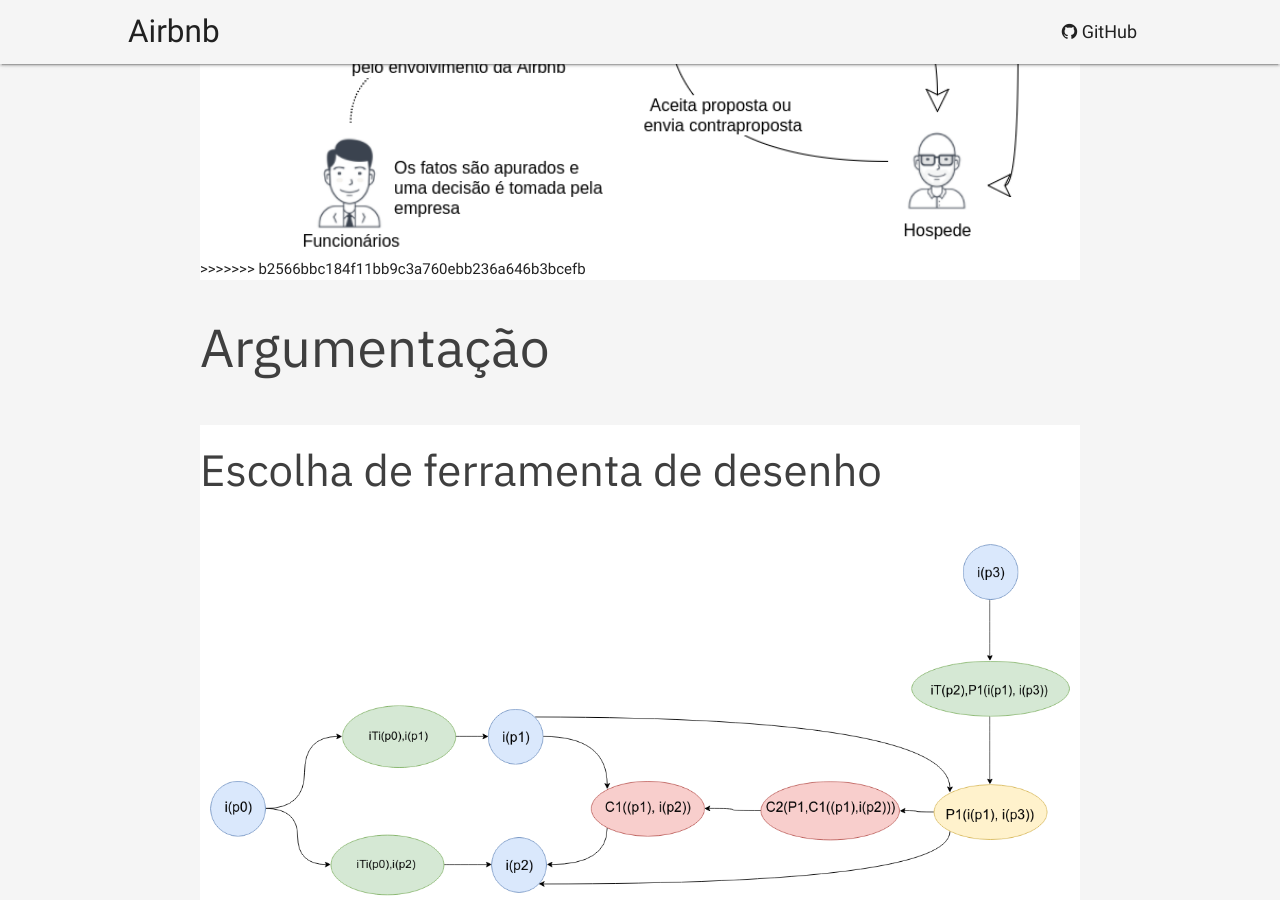
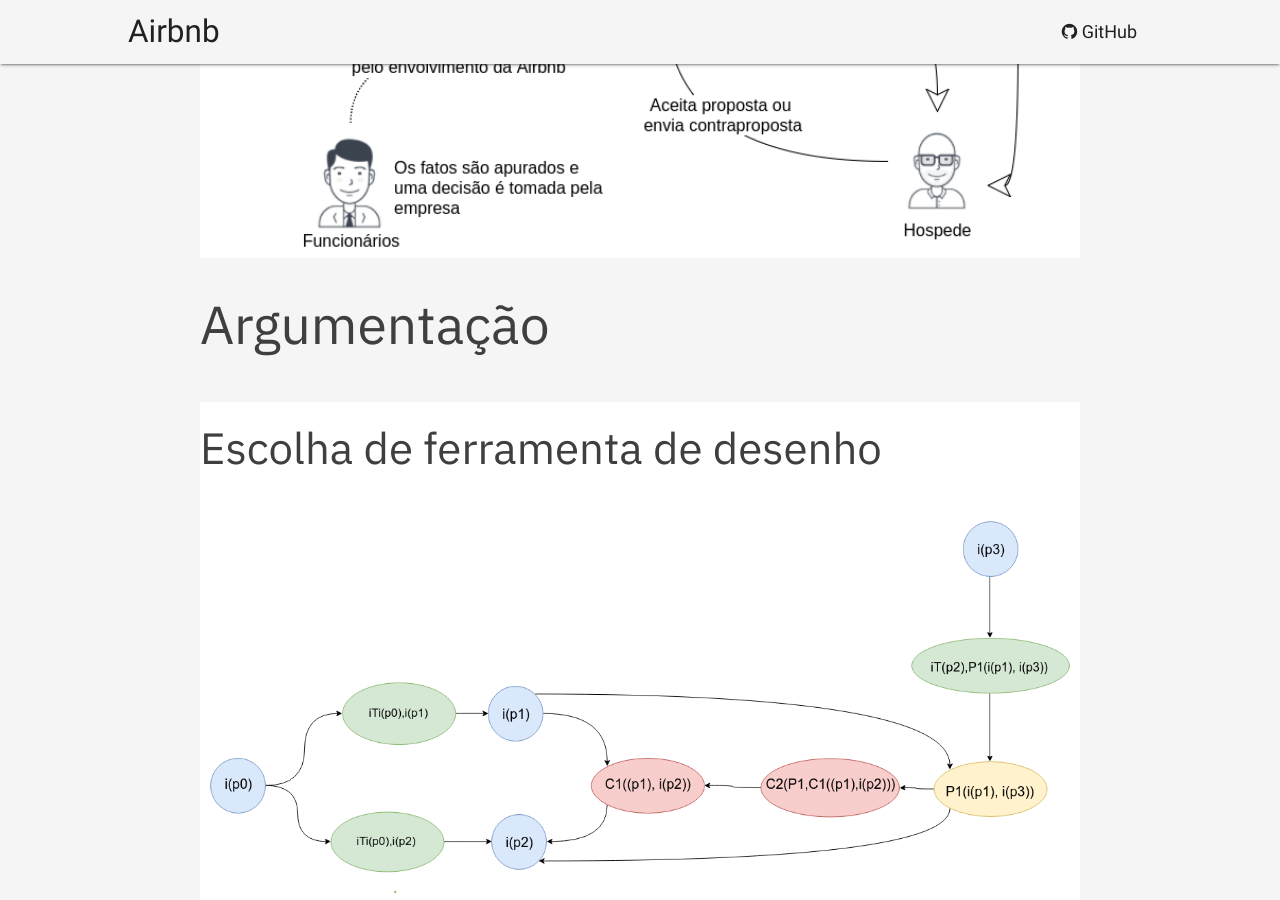
Before and after one commit to Requisitos-2018-2/airbnb, a Jekyll site: the page built from pre/v1/index.md, in a window 1280 px wide and 900 px high, scrolled down 7040 px. Built offline with Jekyll 4.4.1, drawn with Linux system fonts in a browser that asks for light colours; our own code applies the rules of GitHub Pages for plain Markdown files.

Commit message:
Fixing v1 being ahead 8 commits, behind 1

```diff
--- a/pre/v1/index.md
+++ b/pre/v1/index.md
@@ -34,7 +34,6 @@
   <h3>Central de Resoluções</h3>
   <img src="img/resolutions_v1.png" width="100%">
 
->>>>>>> b2566bbc184f11bb9c3a760ebb236a646b3bcefb
 </div>
 
 
```
